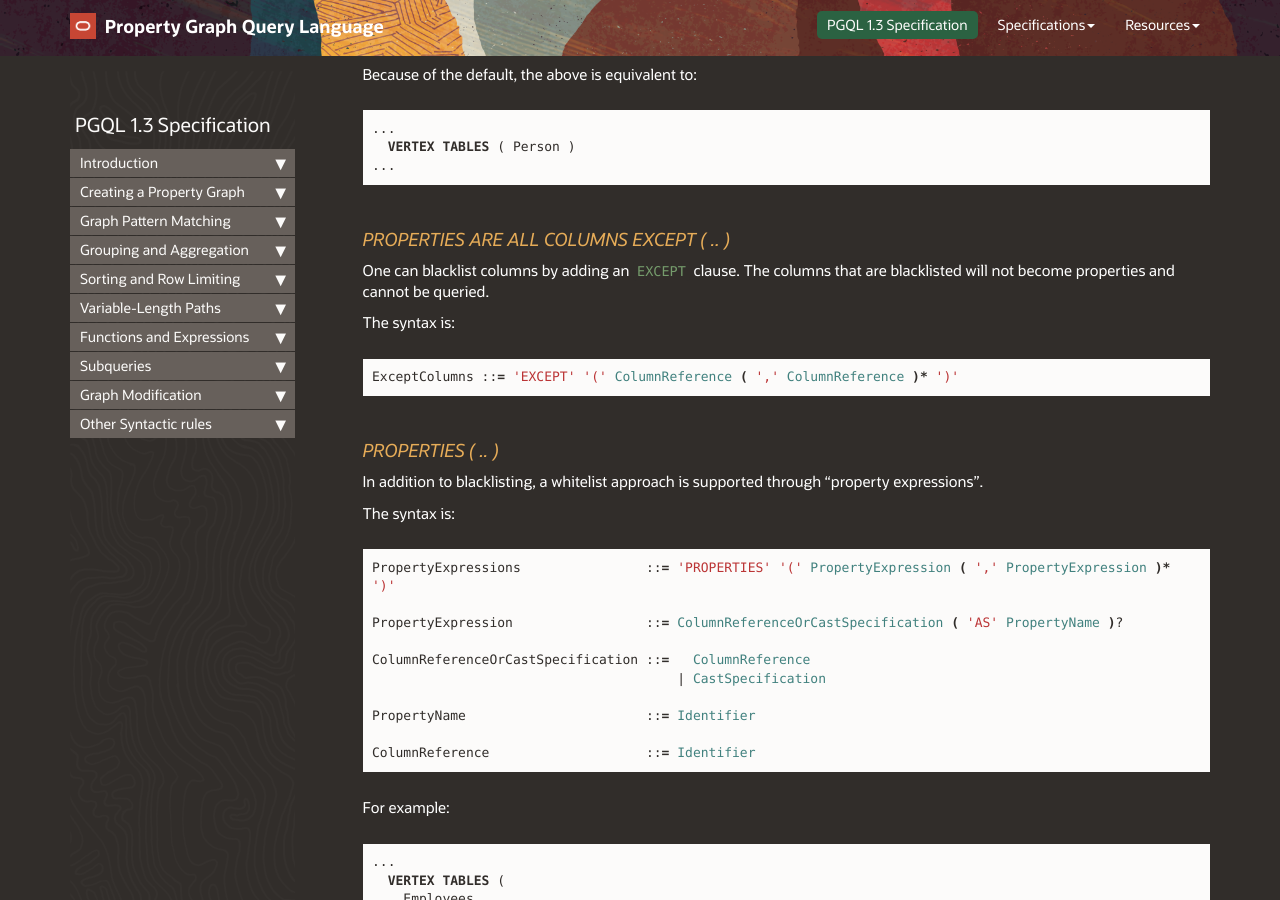
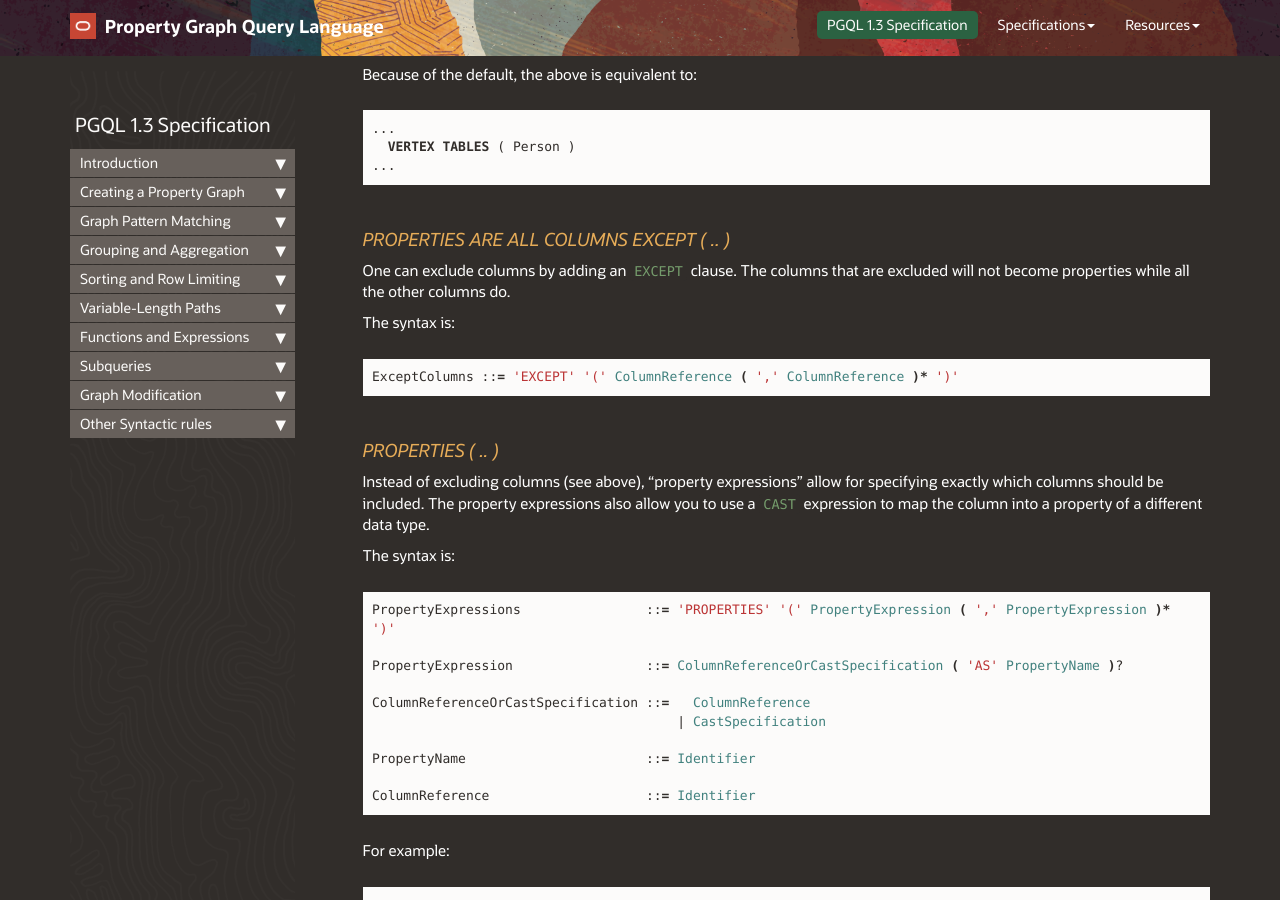
Before and after one commit to oracle/pgql-lang, a Jekyll site: the page built from pages/pgql-1.3-spec.md, in a window 1280 px wide and 900 px high, scrolled down 13439 px. Built offline with Jekyll 4.4.1, drawn with Linux system fonts in a browser that asks for light colours; nearby versions of some CDN libraries; comment, search, counter and statistics services are not loaded; some of the changed text lies outside the part shown.

Commit message:
improve terms

```diff
--- a/pages/pgql-1.3-spec.md
+++ b/pages/pgql-1.3-spec.md
@@ -564,8 +564,8 @@ Because of the default, the above is equivalent to:
 
 #### PROPERTIES ARE ALL COLUMNS EXCEPT ( .. )
 
-One can blacklist columns by adding an `EXCEPT` clause.
-The columns that are blacklisted will not become properties and cannot be queried.
+One can exclude columns by adding an `EXCEPT` clause.
+The columns that are excluded will not become properties while all the other columns do.
 
 The syntax is:
 
@@ -575,7 +575,8 @@ ExceptColumns ::= 'EXCEPT' '(' <ColumnReference> ( ',' <ColumnReference> )* ')'
 
 #### PROPERTIES ( .. )
 
-In addition to blacklisting, a whitelist approach is supported through "property expressions".
+Instead of excluding columns (see above), "property expressions" allow for specifying exactly which columns should be included.
+The property expressions also allow you to use a `CAST` expression to map the column into a property of a different data type.
 
 The syntax is:
 
```
